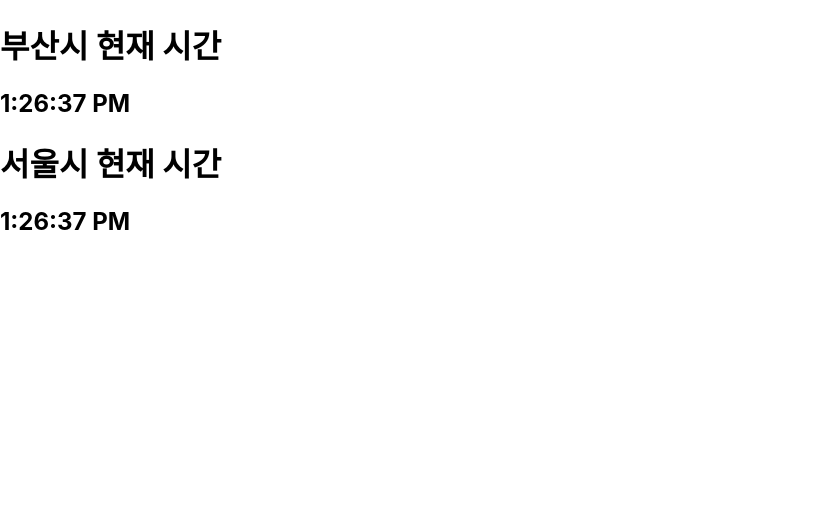
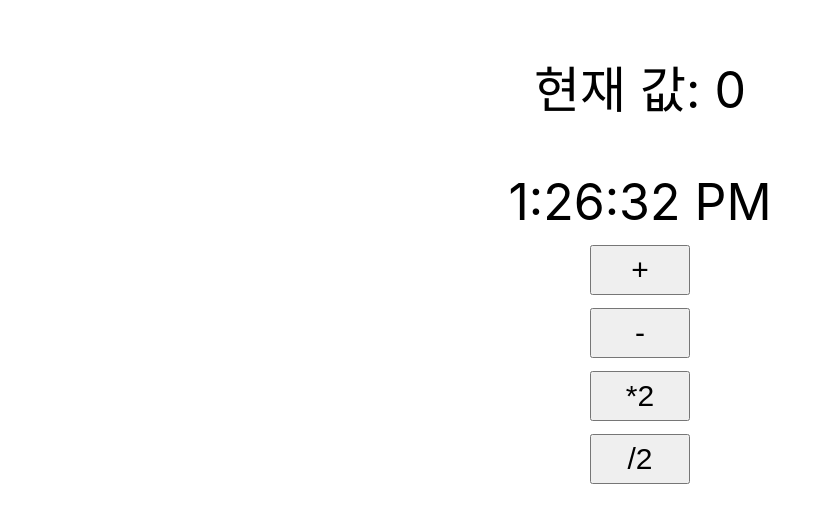
Before and after one commit to gyuimnx/Front-end-Study, a React (Create React App) app in the folder react_study/: page / in a window 1280 px wide. Shown: the top 522 px of the page, without its empty margins (0-830 px from the left). Built offline with nearby package versions, Linux system fonts and the light colour scheme.

Commit message:
2-2. useStat

```diff
--- /dev/null
+++ b/react_study/src/ch_03/Counter2.css
@@ -0,0 +1,11 @@
+div {
+    align-items: center;
+    text-align: center;
+    font-size: 50px;
+}
+
+button{
+    width: 100px;
+    height: 50px;
+    font-size: 30px;
+}
--- /dev/null
+++ b/react_study/src/ch_03/Counter2.jsx
@@ -0,0 +1,40 @@
+import React, { useState } from "react";
+import './Counter2.css'
+import Even from './Even.jsx'
+
+function Counter2(props) {
+    const [count, setCount] = useState(0);
+
+    function plus() {
+        setCount(count + 1);
+        console.log(count);
+    }
+    function minus() {
+        setCount(count - 1);
+        console.log(count);
+    }
+    function multiply() {
+        setCount(count * 2);
+        console.log(count);
+    }
+    function divide() {
+        setCount(count / 2);
+        console.log(count);
+    }
+
+    return (
+        <div className="Counter2">
+            <p>현재 값: {count}</p>
+            <Even number={count}></Even>
+            <button onClick={plus}>+</button>
+            <br />
+            <button onClick={minus}>-</button>
+            <br />
+            <button onClick={multiply}>*2</button>
+            <br />
+            <button onClick={divide}>/2</button>
+        </div>
+    );
+}
+
+export default Counter2;
--- /dev/null
+++ b/react_study/src/ch_03/Even.jsx
@@ -0,0 +1,17 @@
+import React,{useState} from "react";
+
+function Even(props){
+    console.log(props.number)
+    return(
+        // <div>
+        //     {props.number % 2 === 0
+        //     ? <h3>짝수입니다</h3>
+        //     : <h3>홀수입니다</h3>}
+        // </div>
+        <div>
+            {new Date().toLocaleTimeString()}
+        </div>
+    );
+}
+
+export default Even;
--- a/react_study/src/index.js
+++ b/react_study/src/index.js
@@ -1,15 +1,9 @@
 import React from 'react';
 import ReactDOM from 'react-dom/client';
 import './index.css';
-import Header from './ch_02/Header';
-import Clock from './ch_02/Clock';
+import Counter2 from './ch_03/Counter2.jsx';
 
 const root = ReactDOM.createRoot(document.getElementById('root'));
-setInterval(()=>{
-  root.render(
-    <>
-      <Clock location="부산시"></Clock>
-      <Clock location="서울시"></Clock>
-    </>
-  );
-}, 1000)
+root.render(
+  <Counter2></Counter2>
+);
```
Also changed, not shown: react_study/src/ch_03/Counter.jsx (added, +19 -0 lines), react_study/src/ch_03/Event.jsx (added, +16 -0 lines), react_study/src/ch_03/InputText.jsx (added, +18 -0 lines).
